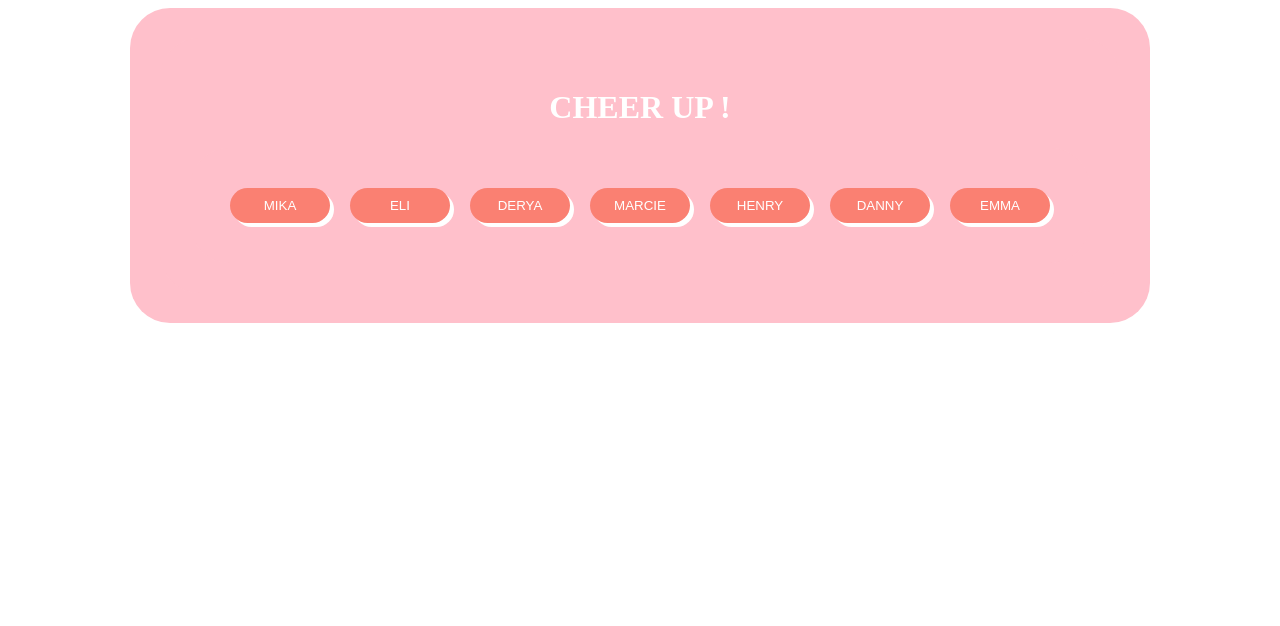
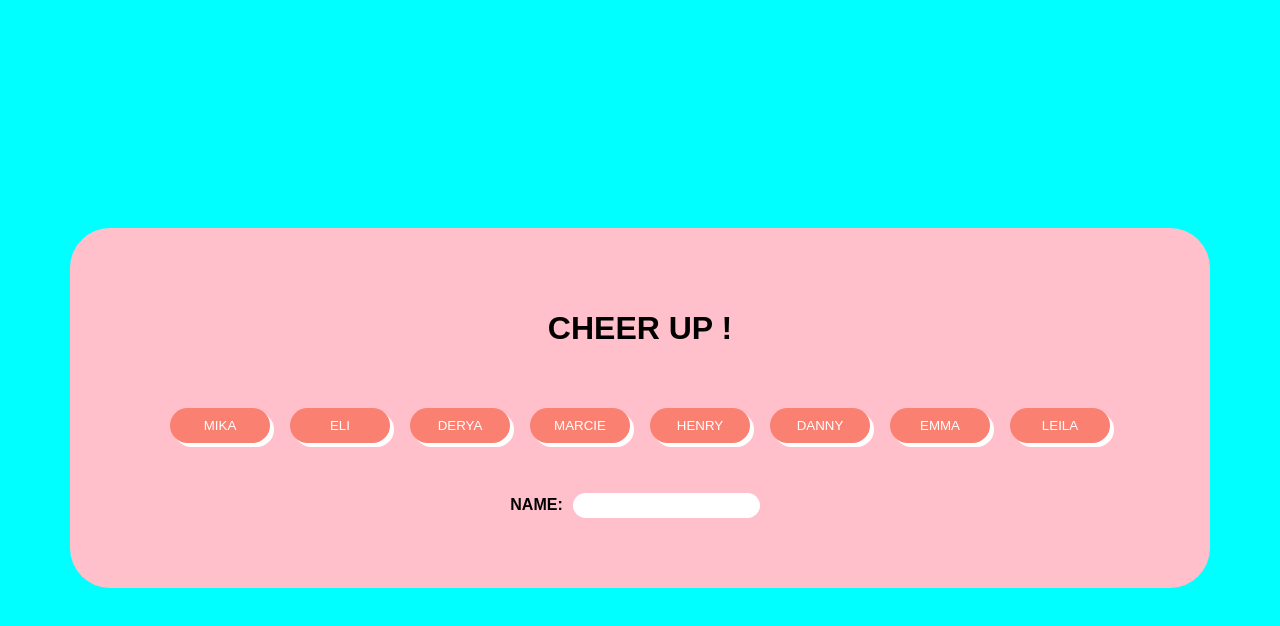
Before and after one commit to Manion-sebastian/cheerup, a React (Create React App) app: page / in a window 1280 px wide. Shown: the top 626 px of the page. Built offline with nearby package versions, Linux system fonts and the light colour scheme.

Commit message:
added custom stuff

```diff
--- a/src/App.js
+++ b/src/App.js
@@ -1,8 +1,12 @@
 import { useState  } from 'react';
 import './App.css';
 
+
 function App() {
   const [person, setPerson] = useState('')
+  const handlePerson = e => {
+    setPerson(e.target.value)
+  }
   return (
     <div className="App">
      <h1>
@@ -16,7 +20,12 @@ function App() {
       <button onClick={() => setPerson('HENRY')}>HENRY</button>
       <button onClick={() => setPerson('DANNY')}>DANNY</button>
       <button onClick={() => setPerson('EMMA')}>EMMA</button>
+      <button onClick={() => setPerson('LEILA')}>LEILA</button>
      </div>
+     <label for='custom'>
+      NAME:
+      <input type={'text'} id='custom' onChange={handlePerson} />
+     </label>
     </div>
   );
 }
--- a/src/index.css
+++ b/src/index.css
@@ -1,9 +1,11 @@
 body {
-  color: white;
+  font-family: sans-serif;
+  font-weight: bold;
   display: flex;
   align-items: center;
   justify-content: center;
-  max-height: 100vh;
+  height: 100vh;
+  background-color: aqua;
 }
 
 
@@ -23,3 +25,11 @@ div {
   padding: 30px;
   background-color: pink;
 }
+
+input {
+  border-radius: 30px;
+  border: none;
+  padding: 5px;
+  margin: 10px;
+
+}
```
